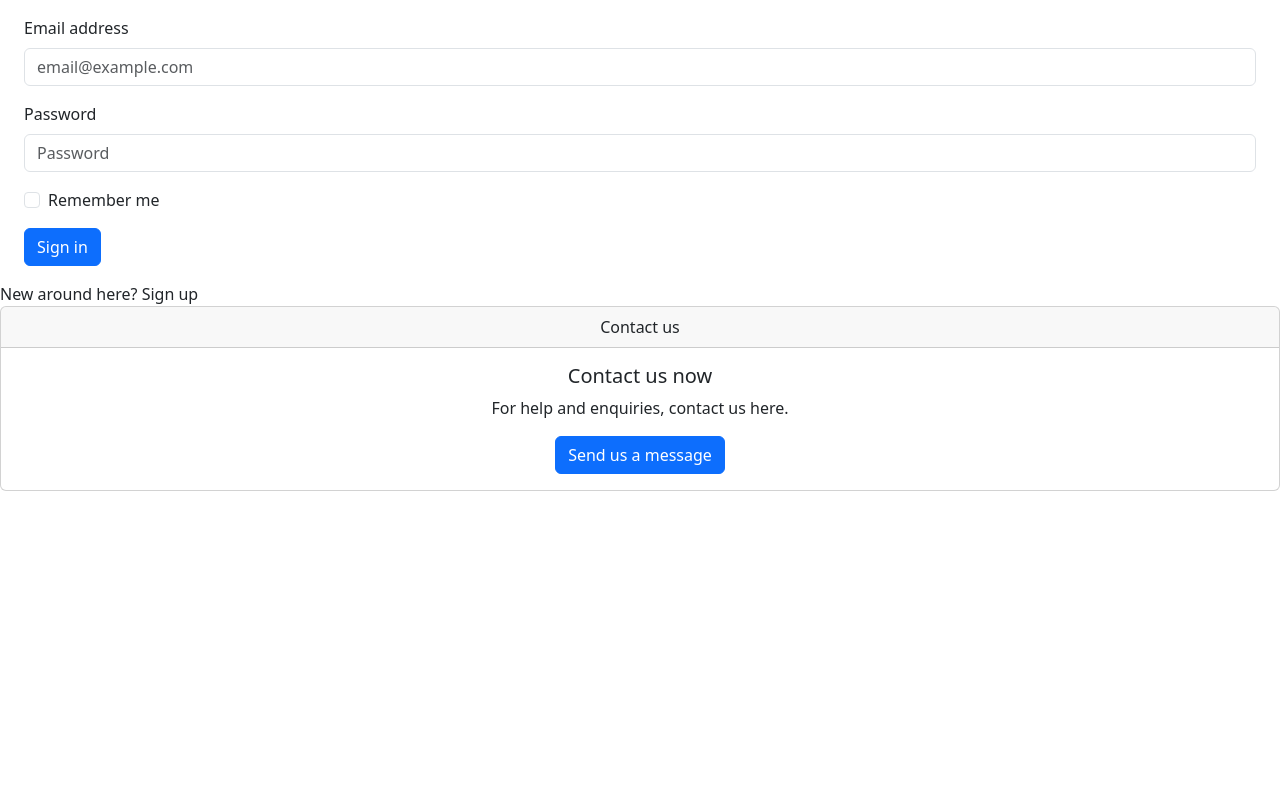
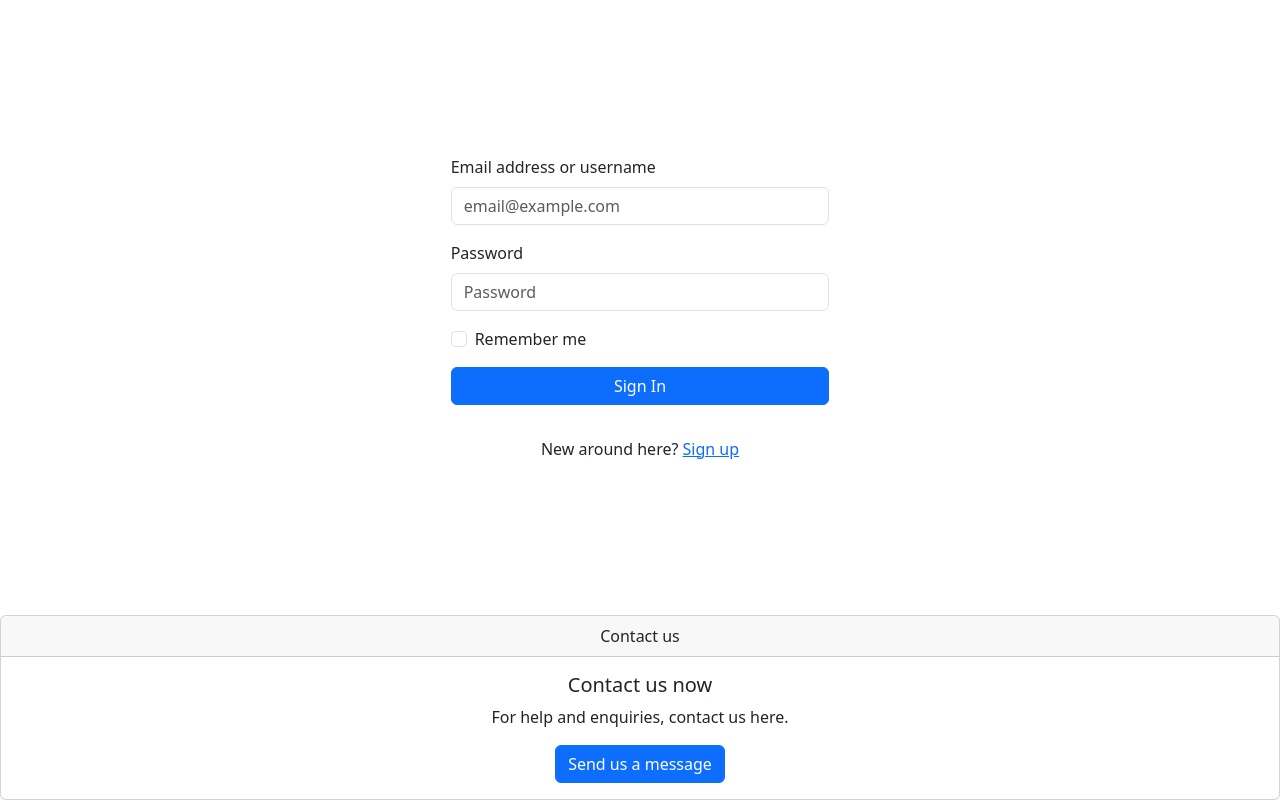
Before and after one commit to AzharWazid/BCS-HackCamp, a PHP site: page /Controller/login.php in a window 1280 px wide. Shown: the part 117-917 px from the top of the page. Before the commit the page ends 608 px from the top, so only its background shows below. Run offline with PHP 8.4, Linux system fonts and the light colour scheme.

Commit message:
connectibg pages

```diff
--- a/Controller/login.php
+++ b/Controller/login.php
@@ -1,3 +1,25 @@
 <?php
+// Include the login view (HTML form)
+require("../View/login.phtml");
 
-require("../View/login.phtml");
+// Check if the form is submitted
+if ($_SERVER['REQUEST_METHOD'] === 'POST') {
+    // Retrieve email and password from POST data, or set defaults
+    $email = isset($_POST['email']) ? $_POST['email'] : '';
+    $password = isset($_POST['password']) ? $_POST['password'] : '';
+    $remember_me = isset($_POST['remember_me']);
+
+    // Example validation (you can replace this with your actual logic)
+    if (!empty($email) && !empty($password)) {
+        // Placeholder: Check credentials
+        if ($email === 'test@example.com' && $password === 'password123') {
+            echo "Login successful!";
+        } else {
+            echo "Invalid credentials!";
+        }
+    } else {
+        echo "Please fill in all fields!";
+    }
+}
+
+?>
--- a/View/login.phtml
+++ b/View/login.phtml
@@ -1,29 +1,34 @@
 <?php require_once ("template/header.phtml"); ?>
 
-<body>
+<div class="d-flex flex-column min-vh-100">
+    <!-- Main Content -->
+    <div class="flex-grow-1 d-flex justify-content-center align-items-center">
+        <div class="col-md-4"> <!-- Centered and limited width -->
+            <form action="../Controller/login.php" method="post" class="px-4 py-3">
+                <div class="mb-3">
+                    <label for="email" class="form-label">Email address or username</label>
+                    <input type="email" class="form-control" id="email" name="email" placeholder="email@example.com" required>
+                </div>
+                <div class="mb-3">
+                    <label for="password" class="form-label">Password</label>
+                    <input type="password" class="form-control" id="password" name="password" placeholder="Password" required>
+                </div>
+                <div class="mb-3 form-check">
+                    <input type="checkbox" class="form-check-input" id="rememberMe" name="remember_me">
+                    <label class="form-check-label" for="rememberMe">Remember me</label>
+                </div>
+                <button type="submit" class="btn btn-primary w-100">Sign In</button>
+            </form>
+            <div class="dropdown-divider"></div>
+            <p class="mt-3 text-center">
+                New around here? <a href="../Controller/registerPage1.php">Sign up</a>
+            </p>
+        </div>
+    </div>
 
-        <form class="px-4 py-3">
-            <div class="mb-3">
-                <label for="exampleDropdownFormEmail1" class="form-label">Email address</label>
-                <input type="email" class="form-control" id="exampleDropdownFormEmail1" placeholder="email@example.com">
-            </div>
-            <div class="mb-3">
-                <label for="exampleDropdownFormPassword1" class="form-label">Password</label>
-                <input type="password" class="form-control" id="exampleDropdownFormPassword1" placeholder="Password">
-            </div>
-            <div class="mb-3">
-                <div class="form-check">
-                    <input type="checkbox" class="form-check-input" id="dropdownCheck">
-                    <label class="form-check-label" for="dropdownCheck">
-                        Remember me
-                    </label>
-                </div>
-            </div>
-            <button type="submit" class="btn btn-primary">Sign in</button>
-        </form>
-        <div class="dropdown-divider"></div>
-        <a class="dropdown-item" href="#">New around here? Sign up</a>
-</body>
+    <!-- Footer -->
+    <?php require_once ("template/footer.phtml"); ?>
+</div>
 
 
 
```
